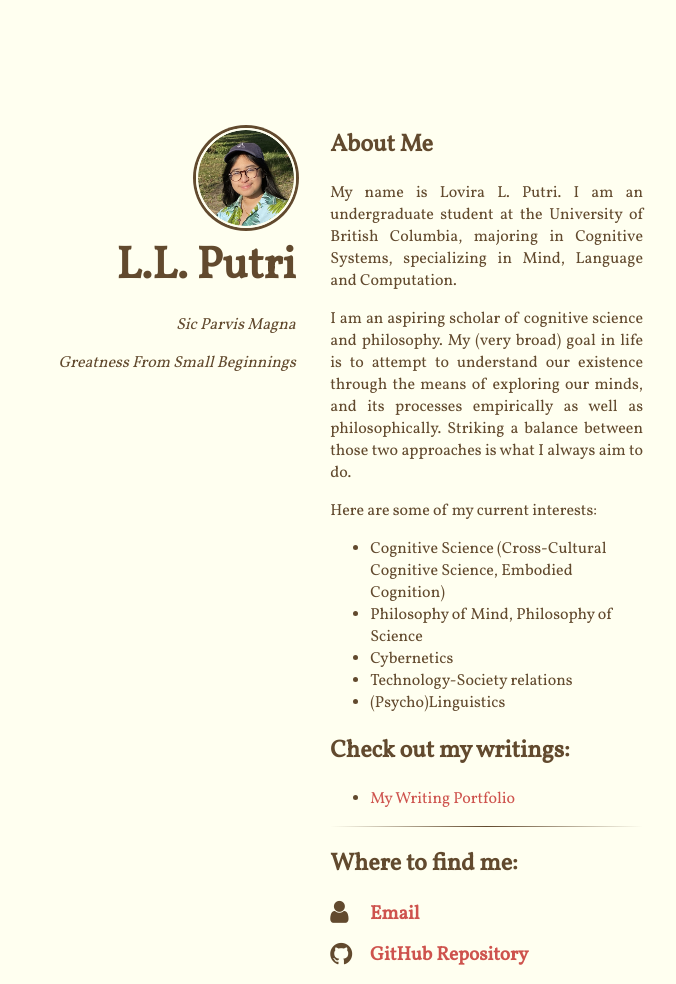
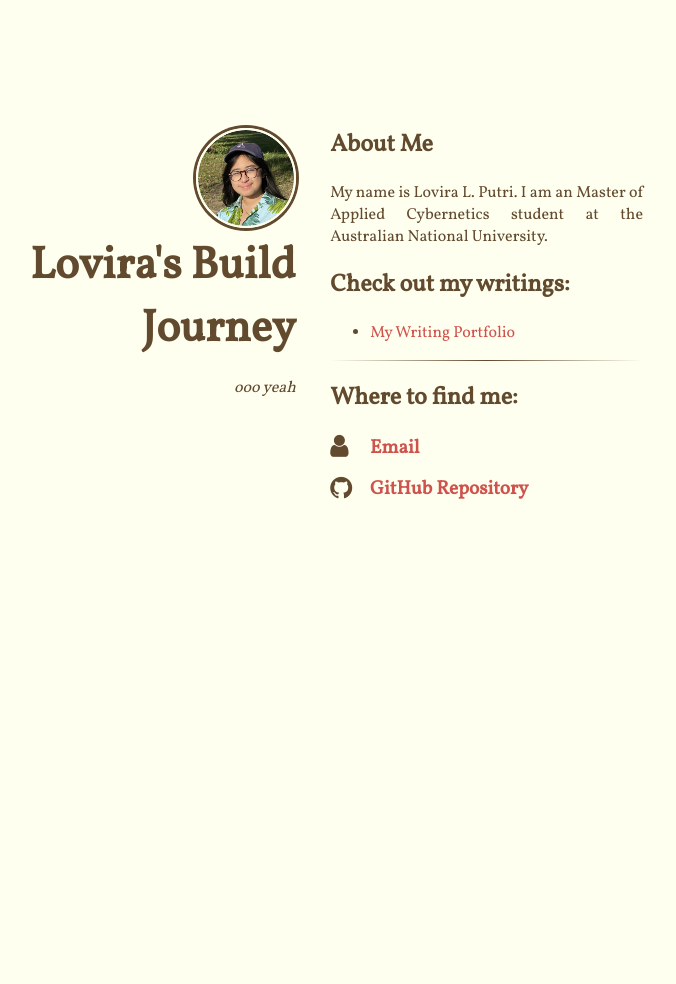
Before and after one commit to lovira/lovira.github.io, a Jekyll site: the page built from index.html, in a window 1280 px wide. Shown: the whole page, without its empty margins (337-1013 px from the left). Built offline with Jekyll 4.4.1, drawn with Linux system fonts in a browser that asks for light colours; nearby versions of some CDN libraries; after the commit the page ends 900 px from its top, so only the background shows below that.

Commit message:
edit to build journey

```diff
--- a/_config.yml
+++ b/_config.yml
@@ -7,10 +7,9 @@ compass:
   # an avatar or logo (optional)
   logo: "/images/profile.png"
   # author will appear under the avatar (optional)
-  author: "L.L. Putri"
+  author: "Lovira's Build Journey"
   # tagline will appear under the title (optional)
-  tagline: "Sic Parvis Magna"
-  tagline2: "Greatness From Small Beginnings"
+  tagline: "ooo yeah"
   # if include_content is true, the contents of the content.html include will be
   # added right above the generated item list, if present
   include_content: true
--- a/_includes/content.html
+++ b/_includes/content.html
@@ -1,20 +1,7 @@
 <h2>About Me</h2>
 <p style="text-align:justify">My name is Lovira L. Putri.
-  I am an undergraduate student at the University of British Columbia,
-  majoring in Cognitive Systems, specializing in Mind, Language and Computation.</p>
-<p style="text-align:justify"> I am an aspiring scholar of cognitive science
-  and philosophy. My (very broad) goal in life is to attempt
-  to understand our existence through the means of exploring our
-  minds, and its processes empirically as well as philosophically.
-  Striking a balance between those two approaches is what I always aim to do. </p>
-<p> Here are some of my current interests:</p>
-<ul>
-  <li> Cognitive Science (Cross-Cultural Cognitive Science, Embodied Cognition) </li>
-  <li> Philosophy of Mind, Philosophy of Science </li>
-  <li> Cybernetics </li>
-  <li> Technology-Society relations </li>
-  <li> (Psycho)Linguistics </li>
-</ul>
+  I am an Master of Applied Cybernetics student at the Australian National University.</p>
+
 
 
 <h2>Check out my writings:</h2>
```
Also changed, not shown: 1 other file.
